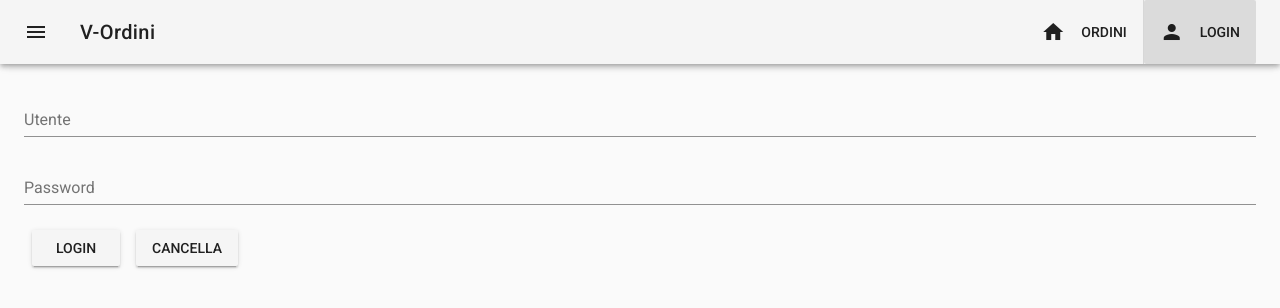
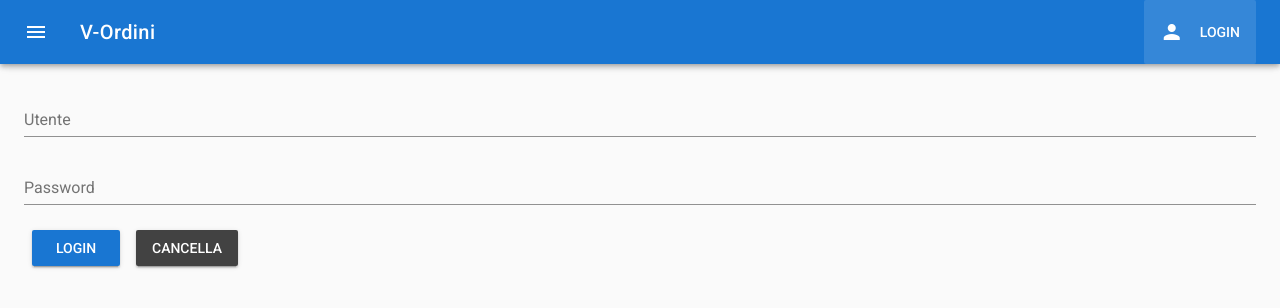
Before and after one commit to stefanomacconi/v-ordini, a Vue app: page /login in a window 1280 px wide. Shown: the top 308 px of the page. Built offline with nearby package versions, Linux system fonts and the light colour scheme.

Commit message:
Login Logout

```diff
--- a/package.json
+++ b/package.json
@@ -9,10 +9,12 @@
   },
   "dependencies": {
     "@babel/polyfill": "^7.0.0-rc.1",
+    "axios": "^0.18.0",
     "vee-validate": "^2.1.0-beta.11",
     "vue": "^2.5.17",
     "vue-router": "^3.0.1",
-    "vuetify": "^1.2.0"
+    "vuetify": "^1.2.0",
+    "vuex": "^3.0.1"
   },
   "devDependencies": {
     "@vue/cli-plugin-babel": "^3.0.5",
--- a/src/components/Login.vue
+++ b/src/components/Login.vue
@@ -1,11 +1,9 @@
 <template>
-  <v-form>
-    <v-text-field v-model="utente" :rules="requiredRules" label="Utente" required></v-text-field>
-    <v-text-field v-model="password" :rules="requiredRules" label="Password" type="password" required></v-text-field>
-     <v-btn>
-      Login
-    </v-btn>
-    <v-btn @click.prevent="clear">Cancella</v-btn>
+  <v-form @submit.prevent="onSubmit">
+    <v-text-field v-model="utente" id="utente" label="Utente" required></v-text-field>
+    <v-text-field v-model="password" id="password" label="Password" type="password" required></v-text-field>
+     <v-btn type='submit' color="primary">Login</v-btn>
+    <v-btn color="secondary" @click.prevent="clear">Cancella</v-btn>
   </v-form>
 </template>
 
@@ -13,13 +11,23 @@
 export default {
   data: () => ({
     utente: "",
-    password: "",
-    requiredRules: [v => !!v || "Name is required"]
+    password: ""
   }),
   methods: {
     clear() {
       this.utente = "";
       this.password = "";
+    },
+    onSubmit() {
+      const formData = {
+        utente: this.utente,
+        password: this.password
+      }
+      console.log(formData)
+      this.$store.dispatch('login', {
+        utente: formData.utente,
+        password: formData.password
+      })
     }
   }
 };
--- a/src/components/Toolbar.vue
+++ b/src/components/Toolbar.vue
@@ -1,6 +1,6 @@
 <template>
   <div>
-    <v-toolbar fixed app clipped-right>
+    <v-toolbar color='primary' dark fixed app clipped-right>
       <v-toolbar-side-icon @click.stop="drawer = !drawer"></v-toolbar-side-icon>
       <v-toolbar-title>
         V-Ordini
@@ -8,16 +8,20 @@
       </v-toolbar-title>
       <v-spacer></v-spacer>
       <v-toolbar-items class="hidden-sm-and-down">
-        <v-btn to="/" flat><v-icon left>home</v-icon>Ordini</v-btn>
-        <v-divider light vertical></v-divider>
-        <v-btn to="/login" flat><v-icon left>person</v-icon>Login</v-btn>
+        <v-btn v-if="auth" to="/" flat><v-icon left>description</v-icon>Ordini</v-btn>
+        <!-- <v-divider light vertical></v-divider> -->
+        <v-btn v-if="!auth" to="/login" flat><v-icon left>person</v-icon>Login</v-btn>
+        <v-btn v-if="auth" @click="logout" flat><v-icon left>person</v-icon>Logout</v-btn>
       </v-toolbar-items>
     </v-toolbar>
     <v-navigation-drawer v-model="drawer" temporary app>
-      <v-toolbar flat>
+      <v-toolbar dark color='primary' flat>
       <v-list>
         <v-list-tile>
-          <v-list-tile-title class="title">
+          <v-list-tile-title v-if="auth" class="title">
+            Utente TODO
+          </v-list-tile-title>
+          <v-list-tile-title v-else class="title">
             V-Ordini
           </v-list-tile-title>
         </v-list-tile>
@@ -25,7 +29,7 @@
     </v-toolbar>
     <v-divider></v-divider>
     <v-list dense class="pt-0">
-      <v-list-tile to="/login">
+      <v-list-tile v-if="!auth" to="/login">
         <v-list-tile-action>
           <v-icon>person</v-icon>
         </v-list-tile-action>
@@ -33,9 +37,9 @@
           <v-list-tile-title>Login</v-list-tile-title>
         </v-list-tile-content>
       </v-list-tile>
-      <v-list-tile to="/">
+      <v-list-tile v-if="auth" to="/">
         <v-list-tile-action>
-          <v-icon>home</v-icon>
+          <v-icon>description</v-icon>
         </v-list-tile-action>
         <v-list-tile-content>
           <v-list-tile-title>Ordini</v-list-tile-title>
@@ -49,7 +53,17 @@
 <script>
 export default {
   data: () => ({
-    drawer: false
-  })
+    drawer: false,
+  }),
+  computed: {
+    auth () {
+      return this.$store.getters.isAuthenticated
+    }
+  },
+  methods: {
+    logout() {
+      this.$store.dispatch('logout')
+    }
+  }
 };
 </script>
--- /dev/null
+++ b/src/router.js
@@ -0,0 +1,13 @@
+import Vue from 'vue'
+import VueRouter from 'vue-router'
+import {routes} from './routes'
+
+Vue.use(VueRouter)
+
+const router = new VueRouter({
+    mode: 'history',
+    routes
+  })
+
+// export the router instance
+export default router
--- a/src/routes.js
+++ b/src/routes.js
@@ -1,7 +1,19 @@
 import Login from './components/Login'
 import Ordini from './components/Ordini'
 
+import store from './store'
+
 export const routes = [
-    {path: '/login', component: Login},
-    {path: '/', component: Ordini},
+    { path: '/login', component: Login },
+    {
+        path: '/',
+        component: Ordini,
+        beforeEnter(to, from, next) {
+            if (store.getters.getToken) {
+                next()
+            } else {
+                next('/login')
+            }
+        }
+    },
 ]
--- /dev/null
+++ b/src/store.js
@@ -0,0 +1,55 @@
+import Vue from 'vue'
+import Vuex from 'vuex'
+
+import axios from 'axios'
+
+import router from './router'
+
+Vue.use(Vuex)
+
+export default new Vuex.Store({
+    state: {
+        token: null
+    },
+    mutations: {
+        authUser(state, userData) {
+            state.token = userData.token
+        },
+        clearAuthData(state) {
+            state.token = null
+        }
+    },
+    actions: {
+        login({ commit }, authData) {
+            /* axios.post('todo', {
+                utente: authData.utente,
+                password: authData.password
+            })
+                .then(res => {
+                    console.log(res)
+                    commit('authUser', {
+                        token: res.data.token
+                    })
+                })
+                .catch(error => console.log(error)) */
+
+            /* fake, to delete */
+            commit('authUser', {
+                token: 'ABCDEF123'
+            })
+            router.push('/')
+        },
+        logout({ commit }) {
+            commit('clearAuthData')
+            router.replace('/login')
+        }
+    },
+    getters: {
+        getToken(state) {
+            return state.token
+        },
+        isAuthenticated(state) {
+            return state.token !== null
+        }
+    }
+})
```
Also changed, not shown: src/main.js (+4 -10 lines), 1 other file (tests, documents, lock files or other folders).
